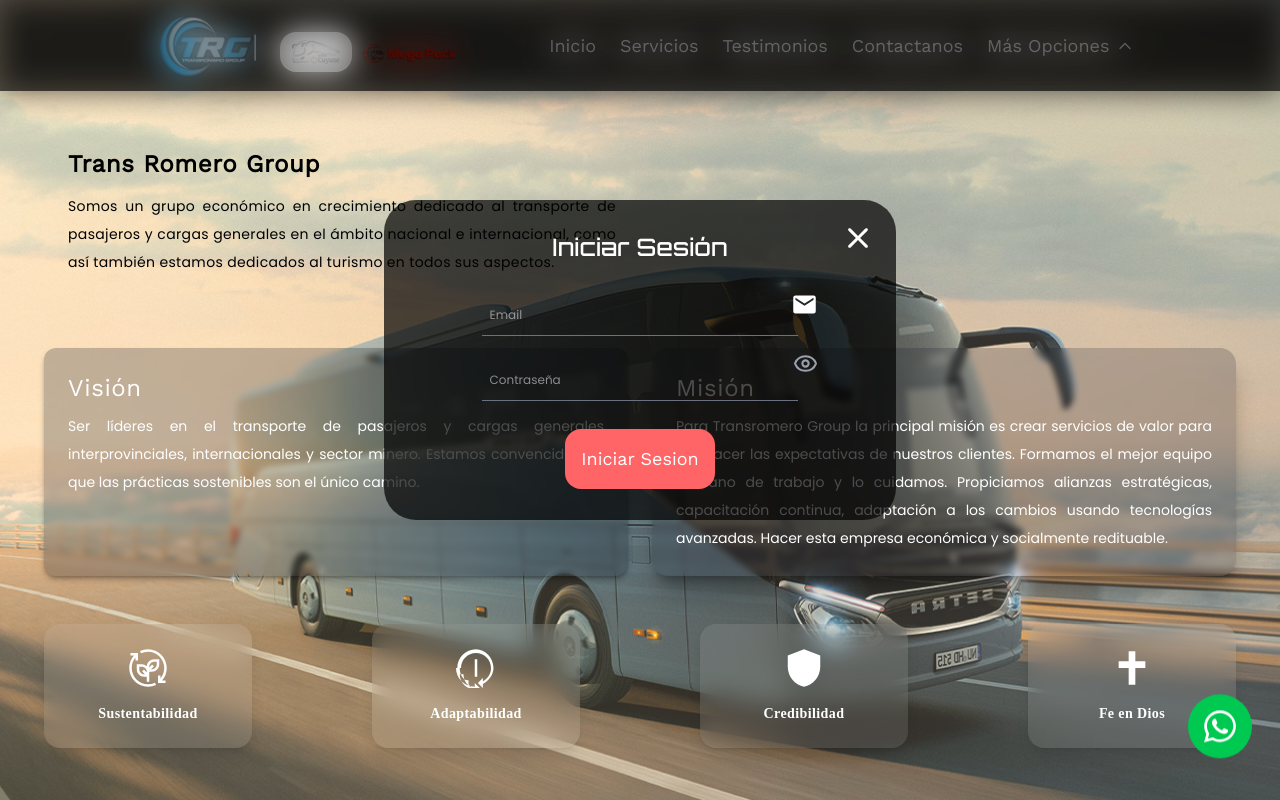
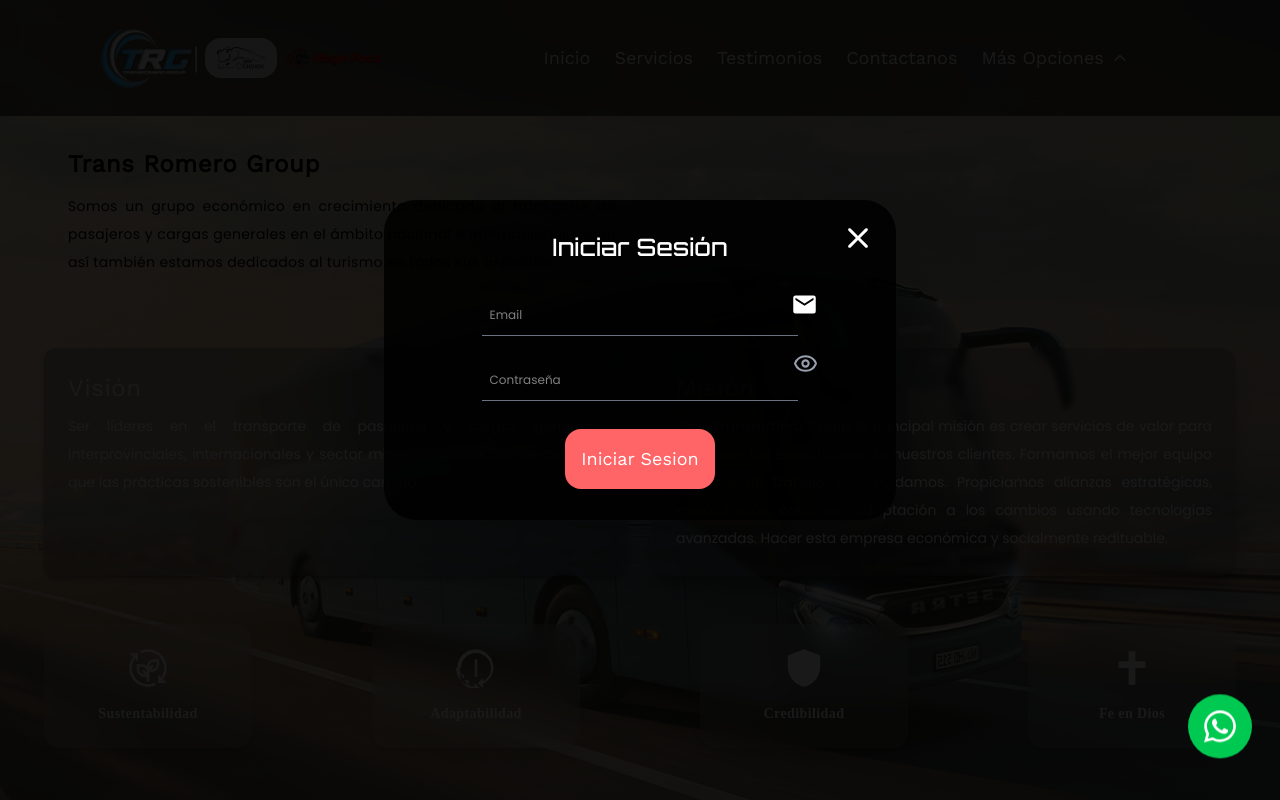
Before and after one commit to NahuelNunez/transromerogroup, a React (Vite) app: page / in a window 1280 px wide. Both pictures are taken after a click on the button 1170 px from the left and 41 px from the top of the page. Shown: the top 800 px of the page. Built offline with nearby package versions, Linux system fonts and the light colour scheme; no server answers.

Commit message:
fixing bugs

```diff
--- a/Auth/components/Login.jsx
+++ b/Auth/components/Login.jsx
@@ -76,8 +76,8 @@ export const Login = () => {
         </svg>
       </button>
       {loginmenu ? (
-        <div className="absolute backdrop-blur-lg inset-0 min-h-screen transition-opacity duration-300 opacity-100 ease-in-out  ">
-          <div className="relative w-[85%] h-[50%] md:w-[40%] md:h-[40%] bg-black/70 rounded-4xl   mx-auto flex flex-col justify-center items-center -bottom-50">
+        <div className="absolute  inset-0 min-h-screen   bg-black/90 ">
+          <div className="relative w-[85%] h-[50%] md:w-[40%] md:h-[40%] bg-black/90 rounded-4xl   mx-auto flex flex-col justify-center items-center -bottom-50">
             <button
               onClick={() => {
                 setLoginmenu(false);
@@ -141,7 +141,7 @@ export const Login = () => {
                 >
                   {show ? <EyeOff size={25} /> : <Eye size={25} />}
                 </button>
-                <p className="text-sm text-red-500 font-poppins absolute top-41 ">
+                <p className="text-sm text-red-500 font-poppins absolute top-44">
                   {errors.password && "La contraseña es requerida"}
                 </p>
               </div>
--- a/src/components/ExpresoCuyano/ExpresoCuyano.jsx
+++ b/src/components/ExpresoCuyano/ExpresoCuyano.jsx
@@ -164,7 +164,7 @@ export const ExpresoCuyano = () => {
           </h2>
         </div>
 
-        <div className="flex flex-col justify-center items-center gap-4">
+        <div className="flex flex-col justify-center items-center gap-2">
           {promociones.length === 0 ? (
             <p className="text-center text-gray-600 font-poppins">
               No hay promociones disponibles.
@@ -172,7 +172,7 @@ export const ExpresoCuyano = () => {
           ) : (
             promociones.map((promos) => (
               <div
-                className="flex flex-col items-center justify-center min-w-[350px] h-[350px] md:w-[750px] md:h-[200px] p-4 border border-gray-400 rounded-2xl transition-all duration-300 hover:border-gray-600 md:flex-row md:items-center md:justify-between"
+                className="bg-white/80 backdrop-blur-md mb-5 box-shadow  hover:scale-110  flex flex-col items-center justify-center min-w-[350px] h-[350px] md:w-[750px] md:h-[200px] p-4 border border-gray-400 rounded-2xl transition-all duration-300 hover:border-gray-600 md:flex-row md:items-center md:justify-between"
                 key={promos.id}
               >
                 <img
@@ -182,19 +182,19 @@ export const ExpresoCuyano = () => {
                   className="rounded-lg bg-cover bg-center w-[200px]"
                 />
                 <div className="flex flex-col justify-around gap-3 mt-1 md:w-[400px]">
-                  <h2 className="text-blue-700 font-bold font-poppins">
+                  <h2 className="text-[#046cdc] font-bold font-poppins">
                     {promos.titulo}
                   </h2>
-                  <p className="text-gray-600 font-poppins">
+                  <p className="text-gray-700 font-poppins">
                     {promos.descripcion}
                   </p>
                   <h3 className="text-green-500 font-semibold">
                     $ ARS {promos.precio}
                   </h3>
-                  <div className="mx-auto bg-[#2A4865] p-3 rounded-full scale-90 transition-all hover:scale-100 cursor-pointer duration-300">
+                  <div className="mx-auto bg-[#2A4865] hover:bg-[#046cdc] p-3 rounded-full  transition-all cursor-pointer duration-300">
                     <a
                       onClick={() => HandleWspClick(promos)}
-                      className="text-white font-semibold"
+                      className="text-white font-semibold "
                     >
                       Reservar Ahora
                     </a>
--- a/src/components/ExpresoCuyano/Megapack.jsx
+++ b/src/components/ExpresoCuyano/Megapack.jsx
@@ -70,7 +70,7 @@ export const Megapack = () => {
         ) : (
           promociones.map((promos) => (
             <div
-              className="flex flex-col items-center justify-center min-w-[350px] h-[350px] md:w-[750px] md:h-[200px] p-4 border border-gray-400 rounded-2xl transition-all duration-300 hover:border-gray-600 md:flex-row md:items-center md:justify-between"
+              className="flex flex-col items-center mb-10 hover:scale-110 box-shadow justify-center min-w-[350px] h-[350px] md:w-[750px] md:h-[200px] p-4 border border-gray-400 rounded-2xl transition-all duration-300 hover:border-gray-600 md:flex-row md:items-center md:justify-between"
               key={promos.id}
             >
               <img
@@ -89,7 +89,7 @@ export const Megapack = () => {
                 <h3 className="text-green-500 font-semibold">
                   $ ARS {promos.precio}
                 </h3>
-                <div className="mx-auto bg-[#2A4865] p-3 rounded-full scale-90 transition-all hover:scale-100 cursor-pointer duration-300">
+                <div className="mx-auto bg-[#2A4865] p-3   hover:bg-[#046cdc] rounded-full  transition-all  cursor-pointer duration-300">
                   <a
                     onClick={() => HandleWspClick(promos)}
                     className="text-white font-semibold"
--- a/src/components/pages/Navbar.jsx
+++ b/src/components/pages/Navbar.jsx
@@ -28,10 +28,11 @@ export const Navbar = () => {
   return (
     <div className="bg-[#000000a8] backdrop-blur-md w-full fixed top-0  mr-auto ml-auto  z-[9999] p-7 pl-[20px] pr-[20px] ">
       <div className="flex justify-between lg:justify-around  w-full items-center text-white">
+        <div className="flex items-center gap-2">
           <div className="">
             <a
               href="#inicio"
-            className="absolute top-4 left-4  md:left-4 xl:left-40 lg:left-10"
+              className=" top-4 left-4  md:left-4 xl:left-40 lg:left-10"
             >
               <img
                 src="/images/TRANSROMERO CUT.png"
@@ -42,7 +43,7 @@ export const Navbar = () => {
           <div className="">
             <a
               href="#inicio"
-            className="absolute max-w-18 top-8 right-12  md:left-4 xl:left-70 lg:left-10"
+              className=" max-w-18 top-8 right-12  md:left-4 xl:left-70 lg:left-10"
             >
               <img
                 src="/images/CUYANO SVG_Definitivo.png"
@@ -53,13 +54,14 @@ export const Navbar = () => {
           <div className="">
             <a
               href="#inicio"
-            className="absolute top-11 right-12  md:left-4 xl:left-90 lg:left-20"
+              className=" top-11 right-12  md:left-4 xl:left-90 lg:left-20"
             >
               <img
                 src="/images/MEGAPACK SVG_DEFINITIVO.png"
                 className="w-24 object-covers object-center object-contain"
               />
             </a>
+          </div>
         </div>
 
         <button
--- a/src/components/pages/Services.jsx
+++ b/src/components/pages/Services.jsx
@@ -89,9 +89,10 @@ export const Services = () => {
                     Blancas
                   </li>
                 </ul>
-              ) : servicio.title === "Línea" ? (
+              ) : servicio.title === "Proximamente Línea" ? (
                 <ul className="text-sm text-gray-600 space-y-1 text-left">
                   <li>Mendoza - Aguas Blancas.</li>
+                  <li>San Juan - Mendoza.</li>
                   <li>
                     <strong className="text-amber-700">Intermedias: </strong>{" "}
                     Mendoza, San Juan, La Rioja, Catamarca, Tucumán, Salta,
--- a/src/components/pages/Testimonials.jsx
+++ b/src/components/pages/Testimonials.jsx
@@ -9,6 +9,14 @@ import "swiper/css";
 import "swiper/css/pagination";
 
 export const Testimonials = () => {
+  // Función para calcular el tamaño del texto según la longitud de la cita
+  const getFontSize = (quote) => {
+    if (quote.length < 100) return "text-2xl"; // Cortas
+    if (quote.length < 200) return "text-xl"; // Medianas
+    if (quote.length < 300) return "text-lg"; // Largas
+    return "text-base"; // Muy largas
+  };
+
   return (
     <section
       id="testimonios"
@@ -69,8 +77,12 @@ export const Testimonials = () => {
                     <path d="M14.017 21v-7.391c0-5.704 3.731-9.57 8.983-10.609l.995 2.151c-2.432.917-3.995 3.638-3.995 5.849h4v10h-9.983zm-14.017 0v-7.391c0-5.704 3.748-9.57 9-10.609l.996 2.151c-2.433.917-3.996 3.638-3.996 5.849h3.983v10h-9.983z" />
                   </svg>
 
-                  {/* Texto tipo máquina de escribir */}
-                  <blockquote className="text-lg italic text-gray-700 mb-8 max-w-2xl min-h-[100px]">
+                  {/* Texto tipo máquina de escribir con tamaño dinámico */}
+                  <blockquote
+                    className={`italic text-gray-700 mb-8 max-w-2xl min-h-[150px] transition-all duration-300 ${getFontSize(
+                      testimonial.quote
+                    )}`}
+                  >
                     <Typewriter
                       words={[testimonial.quote]}
                       loop={false}
--- a/src/constants/services.jsx
+++ b/src/constants/services.jsx
@@ -13,7 +13,7 @@ export const servicios = [
         />
       </svg>
     ),
-    title: "Línea",
+    title: "Proximamente Línea",
   },
   {
     icon: (
```
Lines whose indentation alone changed are shown as unchanged.
